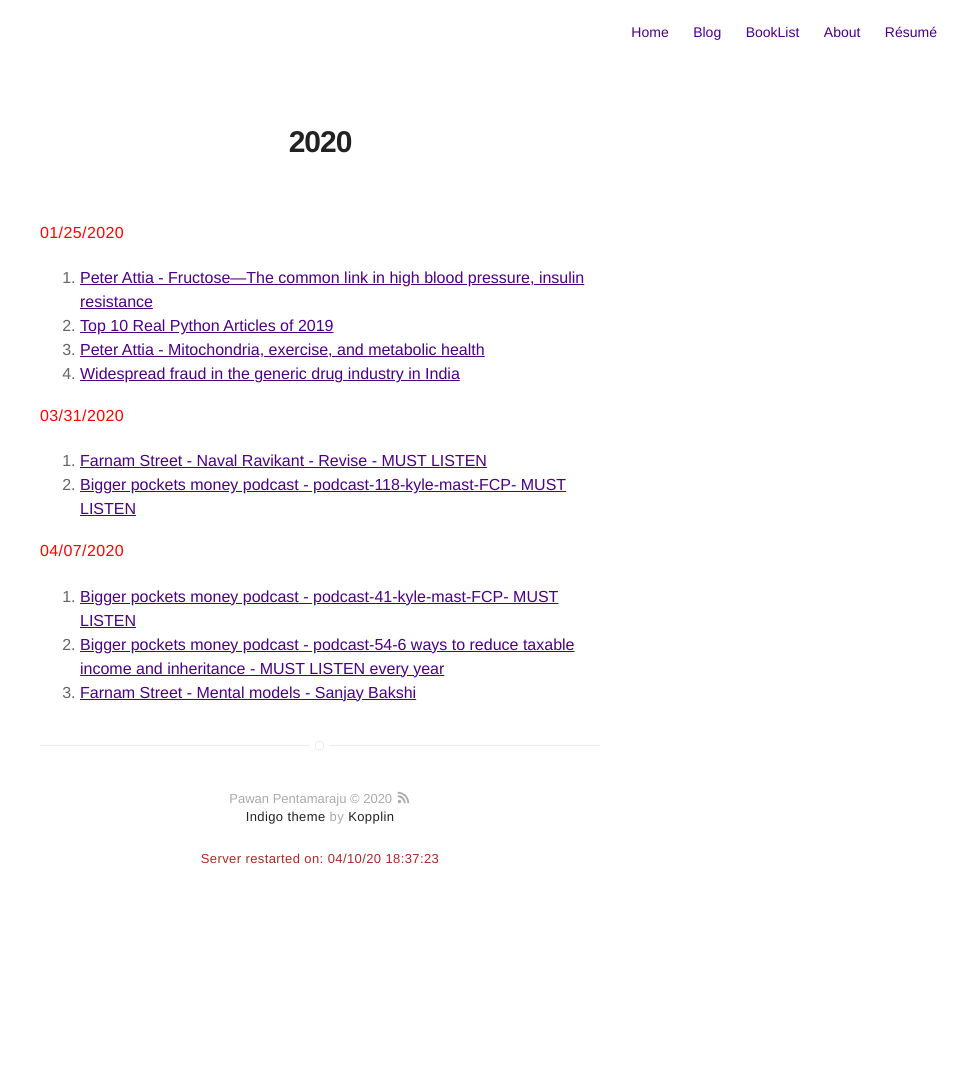
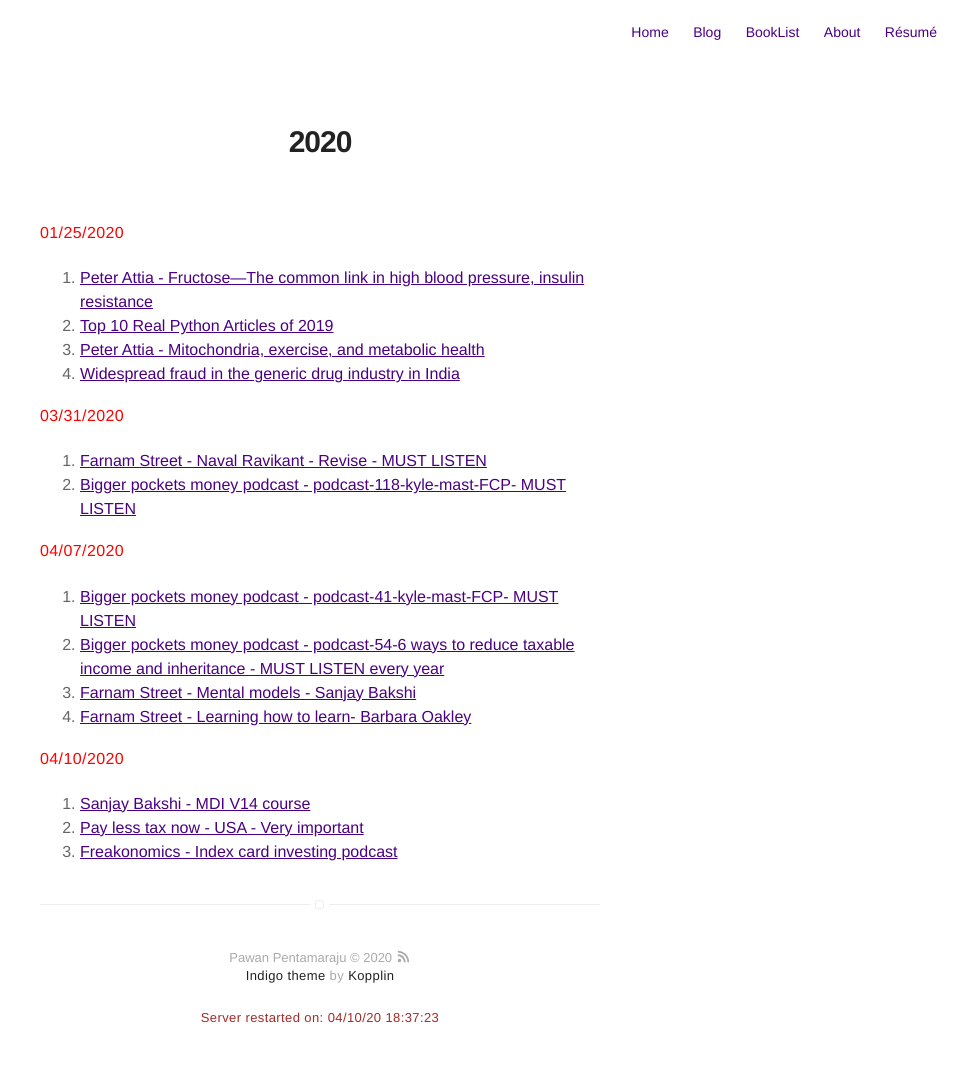
Before and after one commit to pawanpe/pawanpe.github.io, a Jekyll site: the page built from booklist/2020/articlesandvideos.markdown, in a window 1280 px wide. Shown: the whole page, without its empty margins (320-1280 px from the left). Built offline with Jekyll 4.4.1, drawn with Linux system fonts in a browser that asks for light colours; before the commit the page ends 930 px from its top, so only the background shows below that.

Commit message:
Update 4/10/2020- articles

```diff
--- a/booklist/2020/articlesandvideos.markdown
+++ b/booklist/2020/articlesandvideos.markdown
@@ -22,3 +22,10 @@ layout: page
 1. [Bigger pockets money podcast - podcast-41-kyle-mast-FCP- MUST LISTEN](https://www.biggerpockets.com/blog/biggerpockets-money-podcast-41-find-certified-financial-planner-cfpkyle-mast)
 2. [Bigger pockets money podcast - podcast-54-6 ways to reduce taxable income and inheritance - MUST LISTEN every year](https://www.biggerpockets.com/blog/biggerpockets-money-podcast-54-6-ways-reduce-taxable-income-eric-brotman)
 3. [Farnam Street - Mental models - Sanjay Bakshi](https://fs.blog/knowledge-project/sanjay-bakshi/)
+4. [Farnam Street - Learning how to learn- Barbara Oakley](https://fs.blog/2018/04/learning-barbara-oakley/)
+
+<b style="color: red">04/10/2020</b>
+
+1. [Sanjay Bakshi - MDI V14 course](https://www.sanjaybakshi.net/bfbv-v14/)
+2. [Pay less tax now - USA - Very important](https://files.constantcontact.com/9f020015601/aacc701e-7322-4c16-8864-fb31528ccdf1.pdf)
+3. [Freakonomics - Index card investing podcast](https://freakonomics.com/podcast/everything-always-wanted-know-money-afraid-ask/)
```
